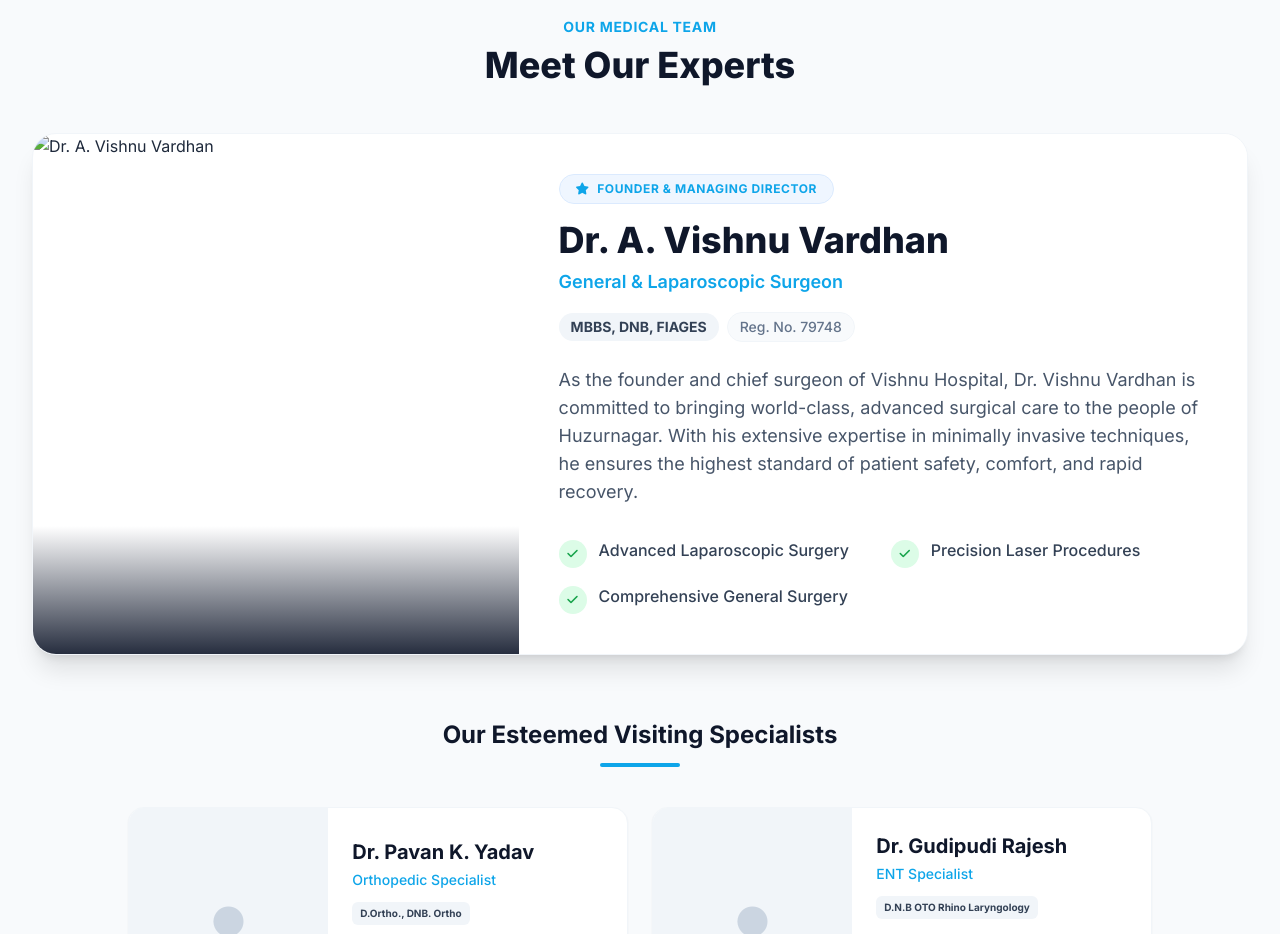
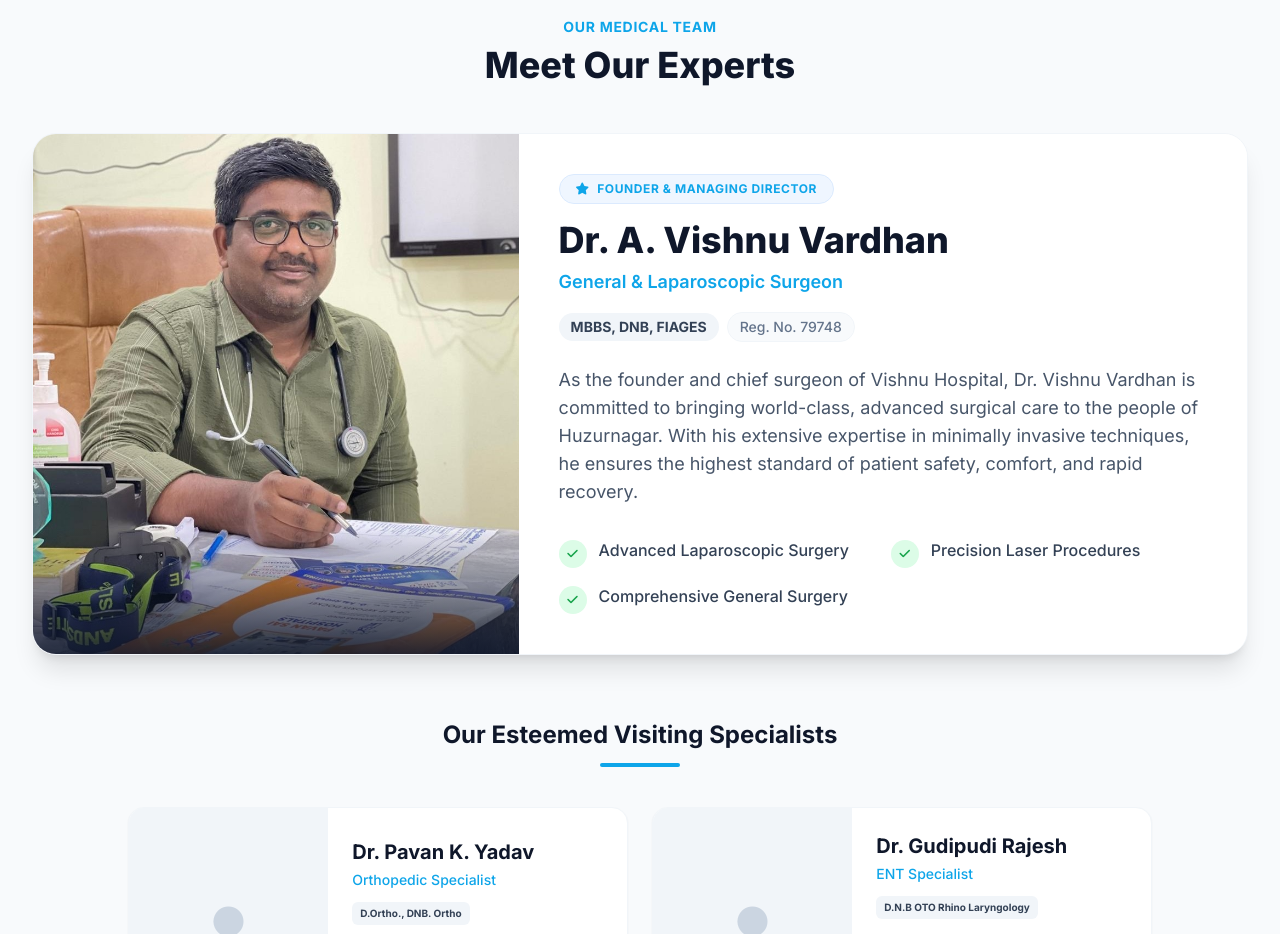
Before and after one commit to vishnuhospital/vishnuhospital, a plain HTML site: page index.html in a window 1280 px wide. Shown: the part 900-1834 px from the top of the page. Drawn offline with nearby package versions, Linux system fonts and the light colour scheme.

Commit message:
Update index.html

```diff
--- a/index.html
+++ b/index.html
@@ -151,7 +151,7 @@
             <!-- OWNER / MAIN DOCTOR SPOTLIGHT -->
             <div class="bg-white rounded-3xl shadow-xl overflow-hidden border border-slate-100 flex flex-col md:flex-row mb-16">
                 <div class="md:w-2/5 relative">
-                    <img src="WhatsApp Image 2026-05-29 at 12.58.18 (1).jpeg" alt="Dr. A. Vishnu Vardhan" class="w-full h-full object-cover min-h-[350px] md:min-h-[400px]">
+                    <img src="pic.jpeg" alt="Dr. A. Vishnu Vardhan" class="w-full h-full object-cover min-h-[350px] md:min-h-[400px]">
                     <div class="absolute bottom-0 left-0 right-0 bg-gradient-to-t from-dark/90 to-transparent h-32 hidden md:block"></div>
                 </div>
 
```
